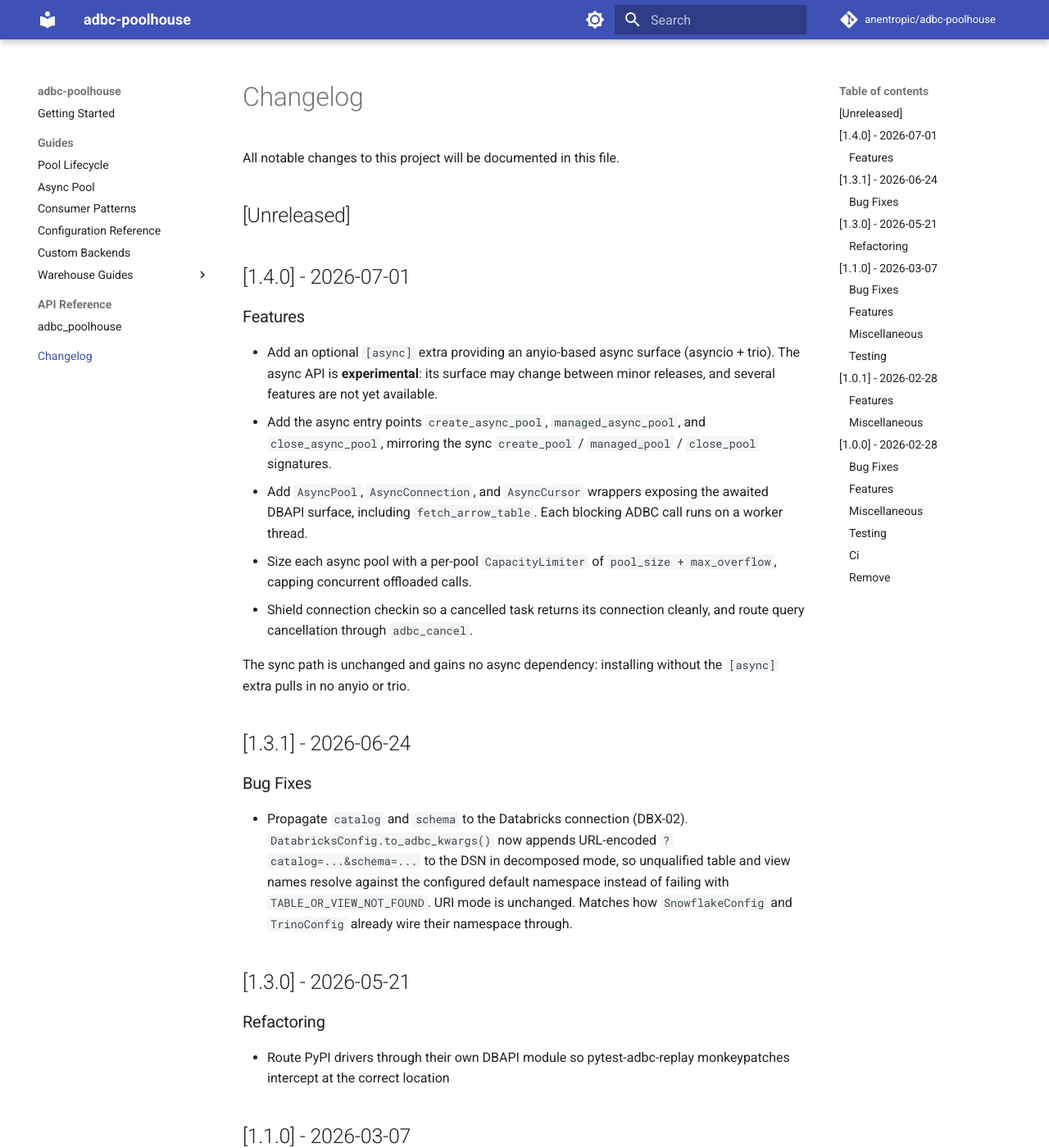
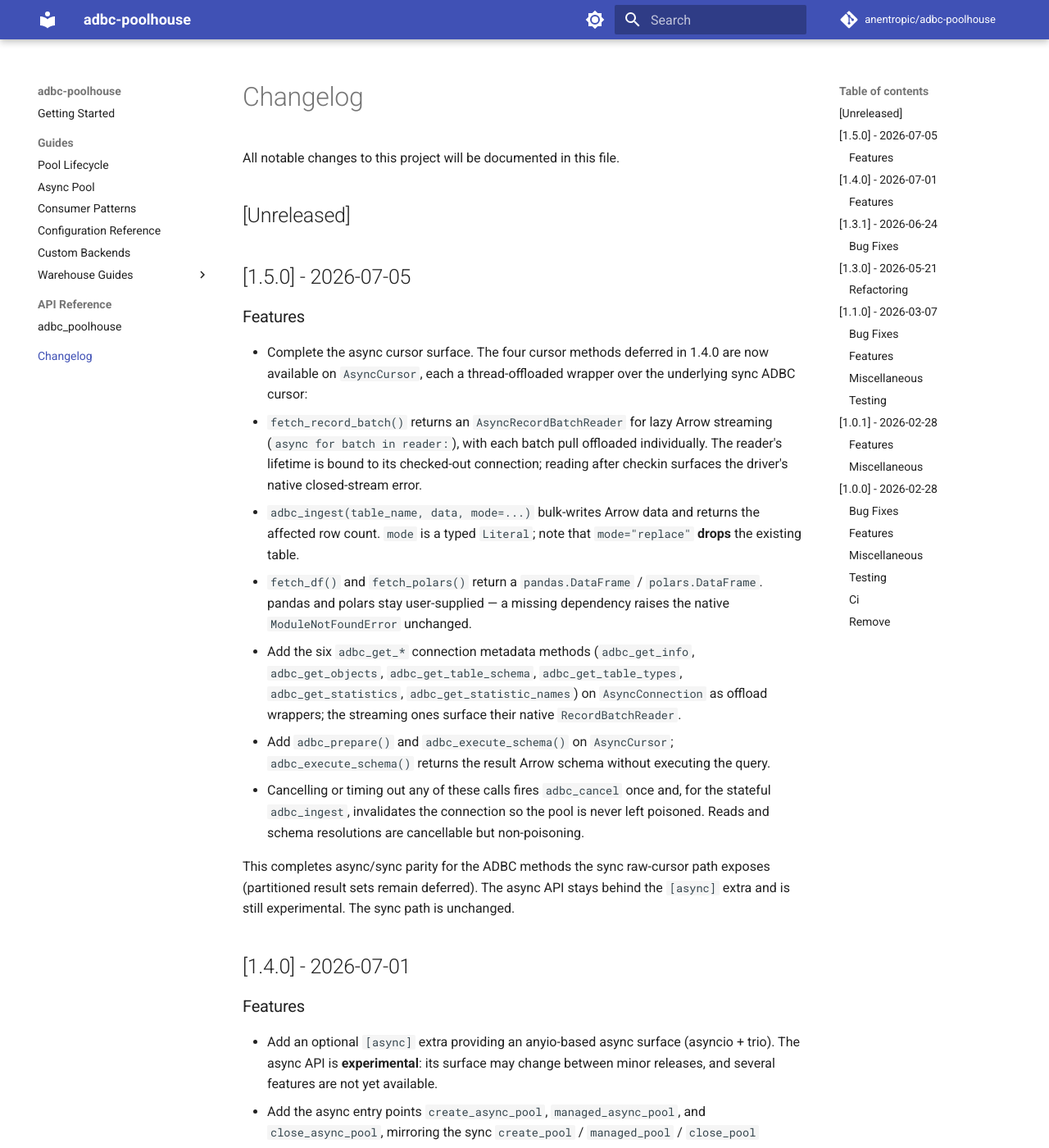
Before and after one commit to anentropic/adbc-poolhouse, an MkDocs documentation site: the page built from docs/src/changelog.md, in a window 1280 px wide and 1400 px high. Shown: the whole window at 82% size. Built offline with MkDocs 1.6.1 and Material for MkDocs 9.7.7, drawn with Linux system fonts in a browser that asks for light colours; comment, search, counter and statistics services are not loaded.

Commit message:
docs: add 1.5.0 changelog entry + reconcile validation docs (PR review)
Address Copilot PR review comments:
- Add the [1.5.0] section to docs/src/changelog.md (streaming, ingest,
  DataFrame, metadata, prepared statements; async/sync parity complete).
- 35-VALIDATION.md: correct the framework from pytest 7.x to 8.x (dev floor
  is pytest>=8.0.0).
- 33-VALIDATION.md: reconcile the plan-time draft/pending state to
  complete/COVERED (DOCS-01..04 done, mkdocs --strict green), with an audit note.

Co-Authored-By: Claude Opus 4.8 (1M context) <noreply@anthropic.com>

```diff
--- a/docs/src/changelog.md
+++ b/docs/src/changelog.md
@@ -3,6 +3,20 @@
 All notable changes to this project will be documented in this file.
 
 ## [Unreleased]
+
+## [1.5.0] - 2026-07-05
+
+### Features
+
+- Complete the async cursor surface. The four cursor methods deferred in 1.4.0 are now available on `AsyncCursor`, each a thread-offloaded wrapper over the underlying sync ADBC cursor:
+  - `fetch_record_batch()` returns an `AsyncRecordBatchReader` for lazy Arrow streaming (`async for batch in reader:`), with each batch pull offloaded individually. The reader's lifetime is bound to its checked-out connection; reading after checkin surfaces the driver's native closed-stream error.
+  - `adbc_ingest(table_name, data, mode=...)` bulk-writes Arrow data and returns the affected row count. `mode` is a typed `Literal`; note that `mode="replace"` **drops** the existing table.
+  - `fetch_df()` and `fetch_polars()` return a `pandas.DataFrame` / `polars.DataFrame`. pandas and polars stay user-supplied — a missing dependency raises the native `ModuleNotFoundError` unchanged.
+- Add the six `adbc_get_*` connection metadata methods (`adbc_get_info`, `adbc_get_objects`, `adbc_get_table_schema`, `adbc_get_table_types`, `adbc_get_statistics`, `adbc_get_statistic_names`) on `AsyncConnection` as offload wrappers; the streaming ones surface their native `RecordBatchReader`.
+- Add `adbc_prepare()` and `adbc_execute_schema()` on `AsyncCursor`; `adbc_execute_schema()` returns the result Arrow schema without executing the query.
+- Cancelling or timing out any of these calls fires `adbc_cancel` once and, for the stateful `adbc_ingest`, invalidates the connection so the pool is never left poisoned. Reads and schema resolutions are cancellable but non-poisoning.
+
+This completes async/sync parity for the ADBC methods the sync raw-cursor path exposes (partitioned result sets remain deferred). The async API stays behind the `[async]` extra and is still experimental. The sync path is unchanged.
 
 ## [1.4.0] - 2026-07-01
 
```
Also changed, not shown: .planning/phases/33-documentation/33-VALIDATION.md (+22 -11 lines), .planning/phases/35-async-prepared-statements/35-VALIDATION.md (+1 -1 lines).
